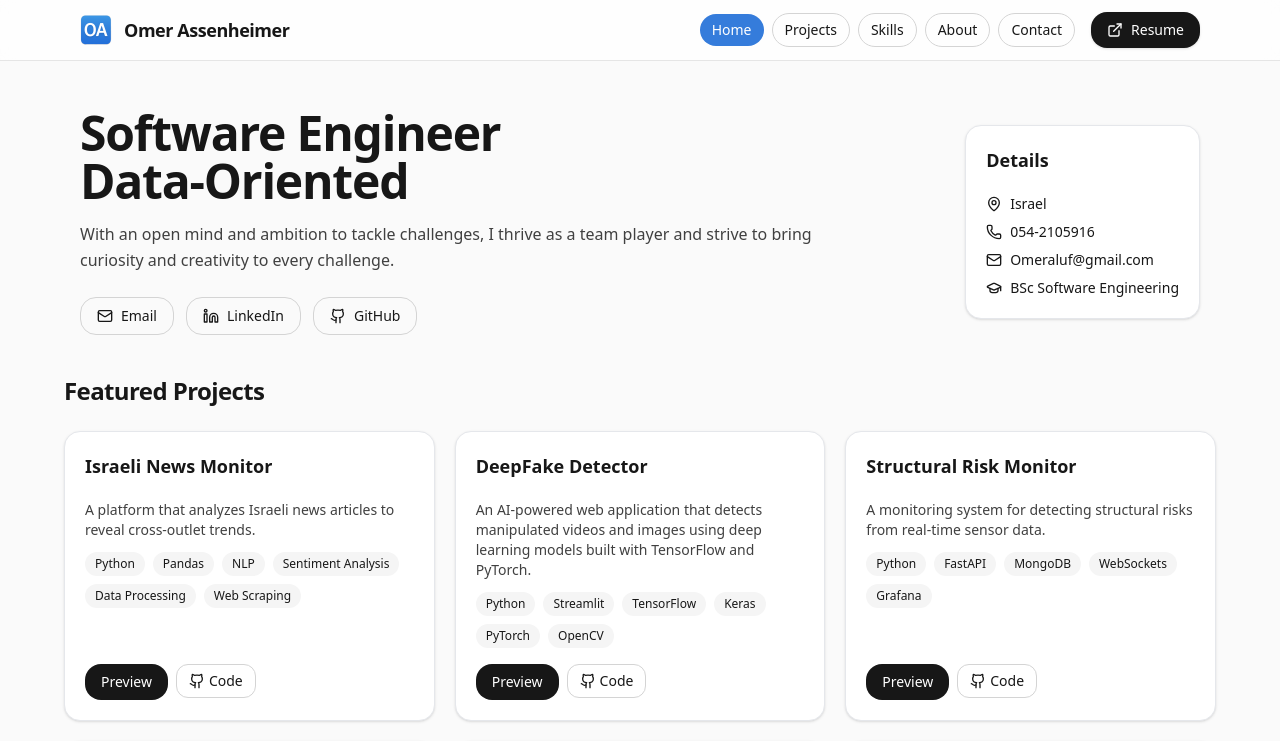
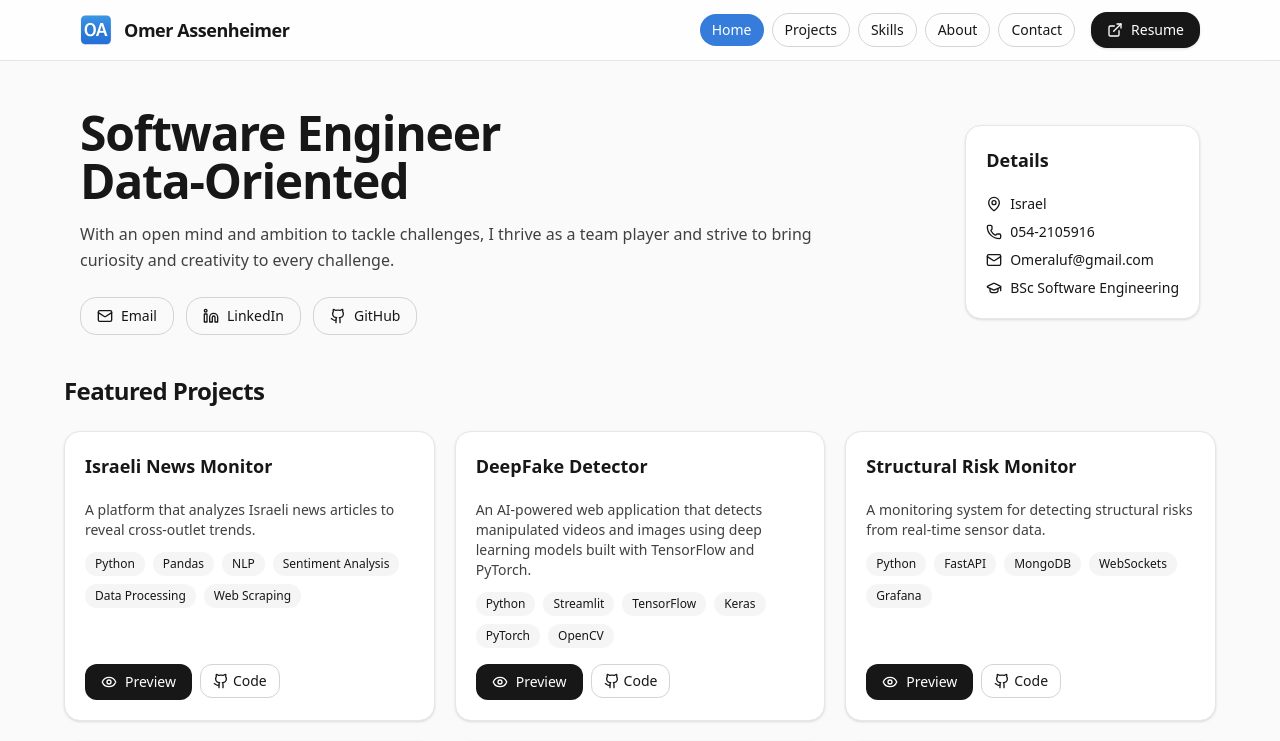
Before and after one commit to Omeraluf/Omer-Assenheimer-Portfolio, a React (Vite) app: page / in a window 1280 px wide. Shown: the top 741 px of the page. Built offline with nearby package versions, Linux system fonts and the light colour scheme.

Commit message:
Fix: removed unused declared imports

```diff
--- a/src/App.tsx
+++ b/src/App.tsx
@@ -1,11 +1,11 @@
 // src/App.tsx
 import logo from "/android-chrome-512x512.png";
 import { useEffect } from "react";
-import { Github, ExternalLink, Mail, Linkedin, Phone, MapPin, ArrowUp, ExternalLinkIcon, GraduationCap, Play} from "lucide-react";
+import { Github, Mail, Linkedin, Phone, MapPin, ArrowUp, ExternalLinkIcon, GraduationCap, Eye} from "lucide-react";
 import { useState } from "react";
 import { Button } from "./components/ui/button";
 import { EmailButton } from "./components/ui/EmailButton";
-import { Card, CardHeader, CardTitle, CardContent, CardFooter } from "./components/ui/card";
+import { Card, CardHeader, CardTitle, CardContent } from "./components/ui/card";
 import { useSmoothScroll } from "./hooks/useSmoothScroll";
 import PreviewButton from "./components/ui/PreviewButton";
 
@@ -339,7 +339,7 @@ export default function App() {
                 <div className="mt-auto flex gap-2 pt-4">
                   {/* <a href={p.live} target="_blank" rel="noreferrer"> */}
                     {/* <Button size="sm" className="rounded-xl " variant="default"> */}
-                      {/* <ExternalLink className="h-4 w-4 mr-1"  /> */}
+
                       {/* <PreviewButton src="/previews/DeepFake Detector.mp4" /> */}
                       {/* <PreviewButton
                         src="/previews/DeepFake Detector.mp4"
@@ -354,7 +354,9 @@ export default function App() {
                         variant="default"
                         videoSrc={p.videoSrc}
                         popPlacement="top"
+                        className = "rounded-xl size-sm"
                       >
+                        <Eye className="h-4 w-4 mr-2"  />
                         Preview
                       </PreviewButton>
                     </div>
--- a/src/components/ui/EmailButton.tsx
+++ b/src/components/ui/EmailButton.tsx
@@ -1,5 +1,5 @@
 import { useState } from "react";
-import { Copy, Check, Mail } from "lucide-react";
+import { Check, Mail } from "lucide-react";
 import { Button } from "./button";
 
 export function EmailButton({ email }: { email: string }) {
--- a/src/components/ui/PreviewButton.tsx
+++ b/src/components/ui/PreviewButton.tsx
@@ -1,5 +1,5 @@
 // src/components/ui/PreviewButton.tsx
-import React, { useRef, useCallback } from "react";
+import { useRef, useCallback } from "react";
 import { Button } from "./button";
 import type { Props as ButtonProps } from "./button";
 
```
Also changed, not shown: 1 other file (tests, documents, lock files or other folders).
